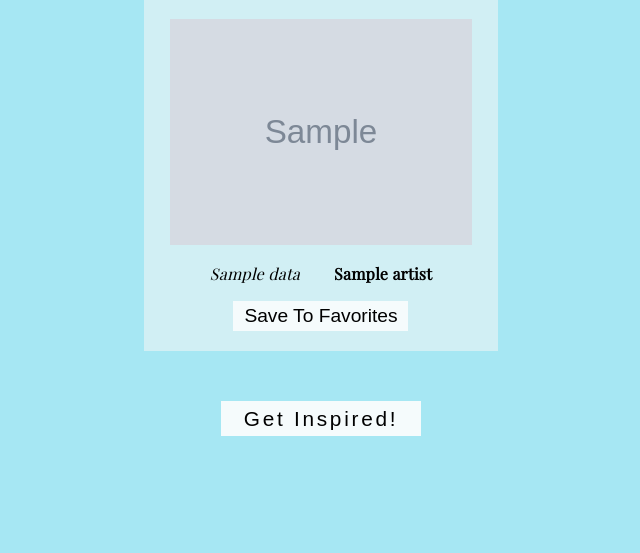
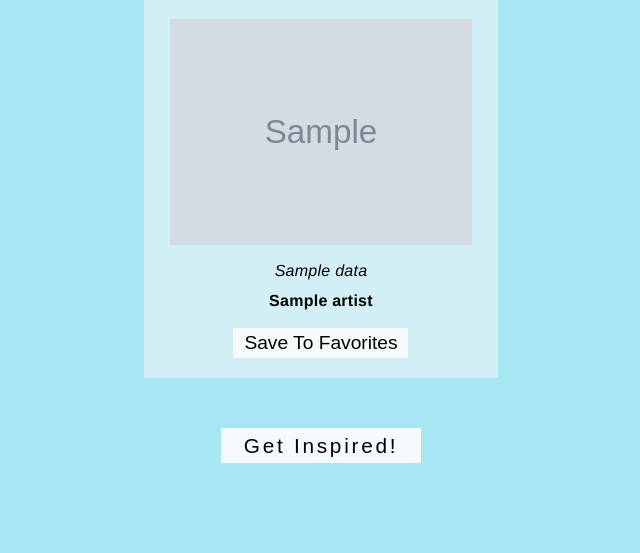
Before and after one commit to team-charmander-blaze/respite, a Node server app: template views/pages/gallery.ejs in a window 1280 px wide. Shown: the part 197-750 px from the top of the page, without its empty margins (319-959 px from the left). Run offline with Node 20, Linux system fonts and the light colour scheme; the template is opened without the code that fills it: most values are stand-ins (such as "Sample title", 1, 10 or a date in 2020); grey boxes marked "Sample" are stand-in pictures.

Commit message:
styled title / artist text

```diff
--- a/public/styles/modules/modules.css
+++ b/public/styles/modules/modules.css
@@ -31,6 +31,7 @@
 }
 
 .img-card {
+  font-family: helvetica;
   text-align: center;
   width: 85%;
   margin: auto;
@@ -50,13 +51,13 @@
 
 .img-card > p {
   font-weight: bold;
+  margin-top: 10px;
   line-height: 1.5rem;
 }
 
 .img-card h3, .img-card > p {
-  display: inline;
-  padding-right: 15px;
-  padding-left: 15px;
+  padding-right: 10px;
+  padding-left: 10px;
   letter-spacing: 0.25px;
 }
 
--- a/server.js
+++ b/server.js
@@ -38,6 +38,8 @@ app.post('/gallery', saveInfo);
 function homePage (req, res) {
 
   const apiQuery = `http://api.forismatic.com/api/1.0/?method=getQuote&format=json&lang=en`;
+
+
 
   superagent.get(apiQuery)
     .then(result => {
```
